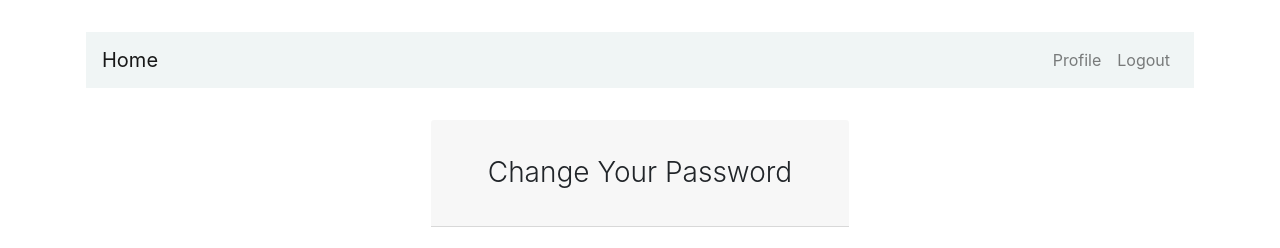
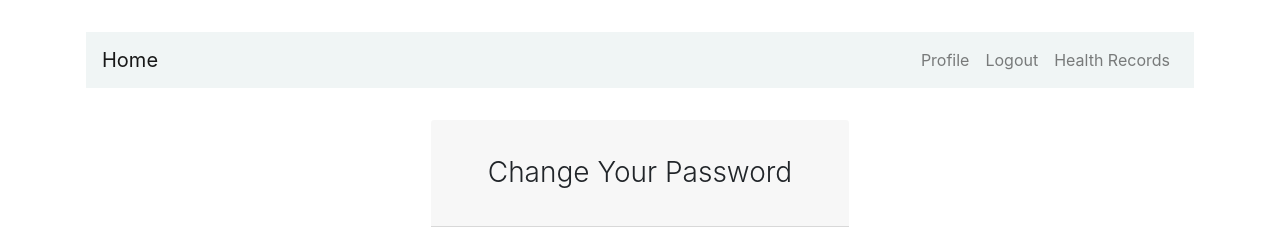
Before and after one commit to Sajeyks/H-Security, a Django app: page /password-change/ in a window 1280 px wide. Shown: the top 248 px of the page. Run offline with Django 4.2, Linux system fonts and the light colour scheme; the visitor is signed in with stand-in values (Sample User, id 1); some libraries are stand-ins or nearby versions.

Commit message:
add dummy health-record link

```diff
--- a/H_security/H_security/templates/base.html
+++ b/H_security/H_security/templates/base.html
@@ -29,6 +29,7 @@
                 {% if user.is_authenticated %}
                   <a href="{% url 'users-profile' %}" class="nav-item nav-link">Profile</a>
                   <a href="{% url 'logout' %}" class="nav-item nav-link">Logout</a>
+                  <a href="#" class="nav-item nav-link">Health Records</a>
                 {% else %}
                   <a href="{% url 'login' %}" class="nav-item nav-link">Sign in</a>
                 {% endif %}
```
